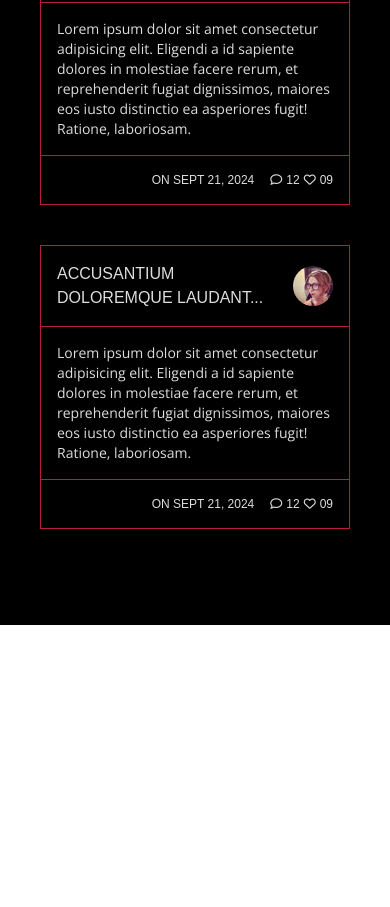
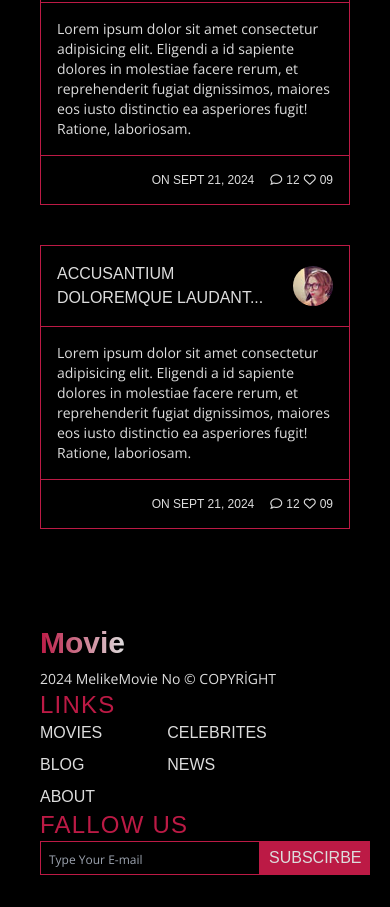
Before and after one commit to MelikeDemiralayy/movie-tailwind-work, a website: page src/index.html in a window 390 px wide. Shown: the part 3510-4417 px from the top of the page. Before the commit the page ends 4135 px from the top, so only its background shows below. Drawn offline with nearby package versions, Linux system fonts and the light colour scheme; a web font is replaced by a local one.

Commit message:
added responsive footer section

```diff
--- a/src/index.html
+++ b/src/index.html
@@ -550,5 +550,38 @@
       </div>
     </div>
     </section>
+
+    <!--footer section-->
+    <footer class="bg-black text-gega-grey">
+      <div class="container flex flex-col md:flex-row px-10 lg:px-0 pb-8">
+        <div class="basis-1/3">
+          <a
+          href="#"
+          class="text-3xl lg:text-4xl font-bold text-transparent bg-gradient-to-r bg-clip-text from-gega-red to-gega-grey"
+          >Movie</a
+        >
+        <p class="text-sm mt-2">2024 MelikeMovie No &copy COPYRİGHT</p>
+        </div>
+
+        <div class="basis-1/3">
+        <h2 class="text-gega-red">LINKS</h2>
+        <div class="grid grid-cols-5 gap-2 uppercase hover:text-gega-melon duration-500">
+         <a href="#" class="col-span-2">Movies</a>
+         <a href="#" class="col-span-2">celebrites</a>
+         <a href="#" class="col-span-2">Blog</a>
+         <a href="#" class="col-span-2">News</a>
+         <a href="#" class="col-span-2">About</a>
+        </div>
+        </div>
+
+        <div class="basis-1/3">
+          <h2 class="text-gega-red">Fallow Us</h2>
+          <form action="" class="flex">
+            <input type="text" placeholder="Type Your E-mail" class="py-1 px-2 bg-transparent border border-gega-red placeholder:text-xs outline-none">
+            <button class="py-1 px-2 bg-gega-red border border-gega-red font-gemunu uppercase ">Subscirbe</button>
+          </form>
+        </div>
+      </div>
+    </footer>
   </body>
 </html>
```
Also changed, not shown: src/output.css.
